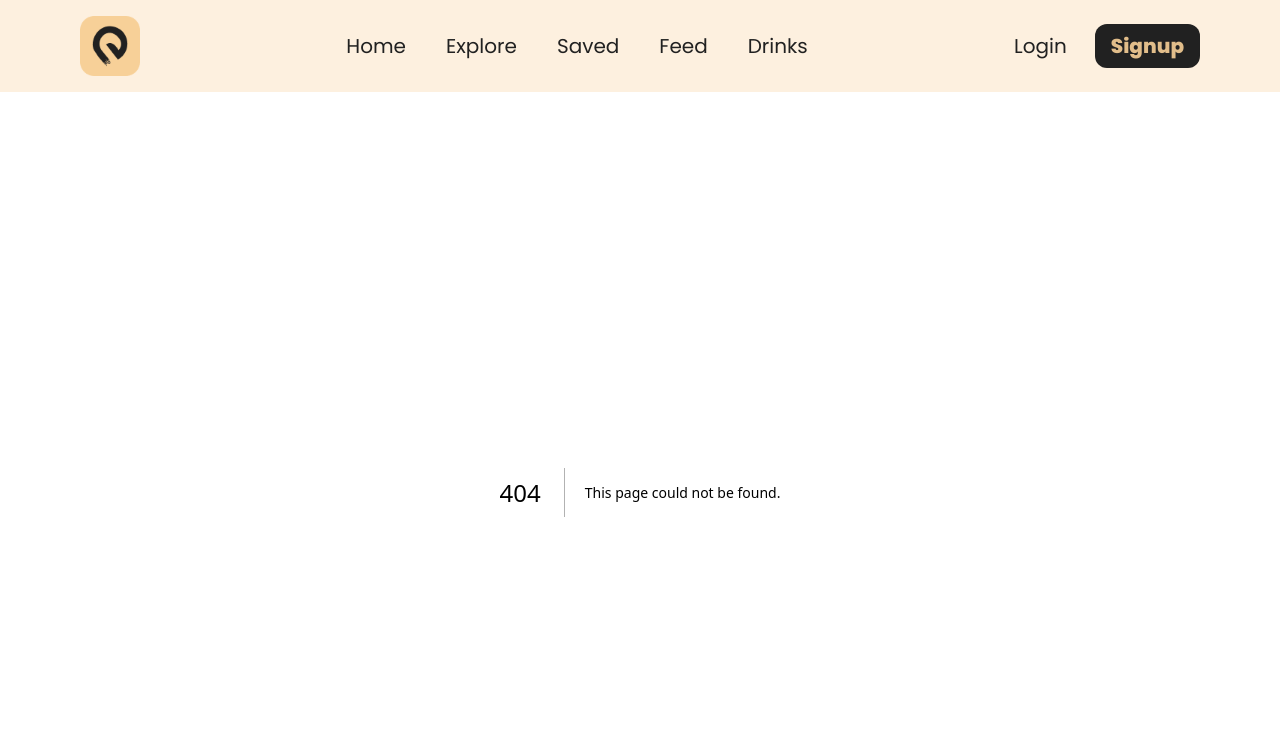
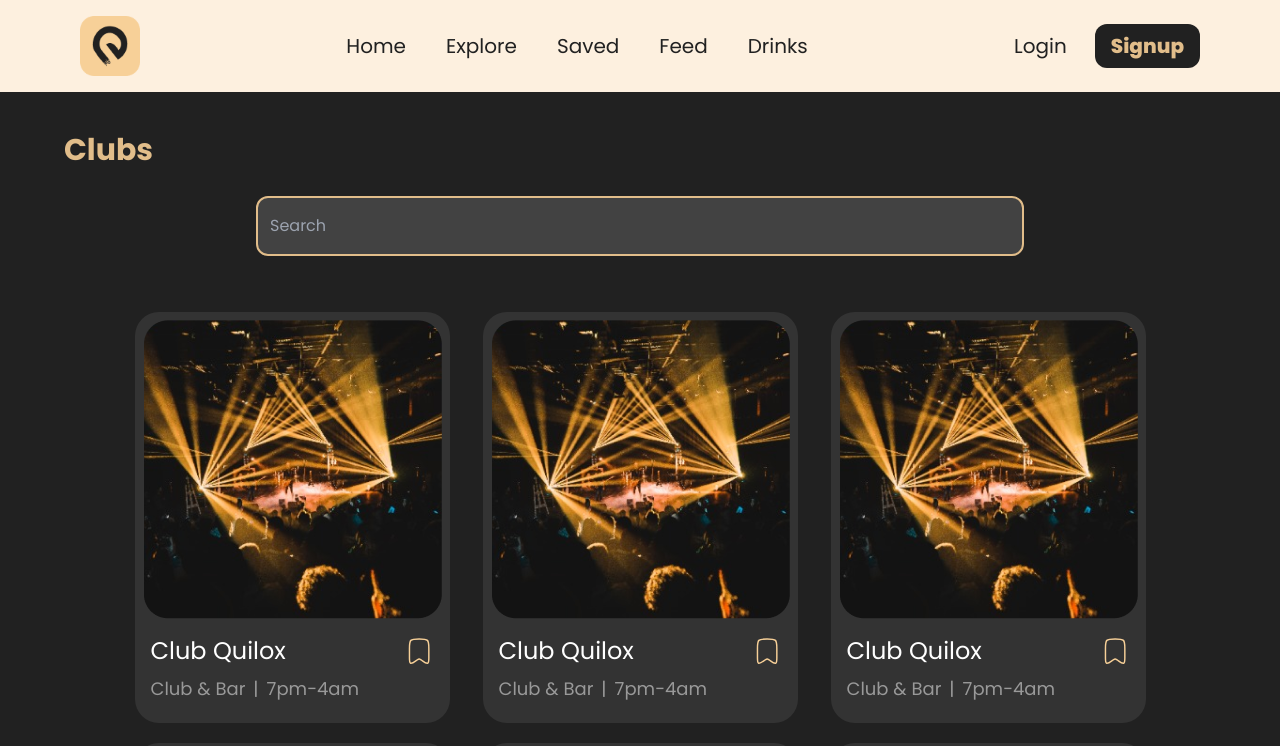
Before and after one commit to ixpllimitedofficial/iexplore_waitlist, a Next.js app: page /clubs in a window 1280 px wide. Before the commit this address had no page. Shown: the top 746 px of the page. Built offline with nearby package versions, Linux system fonts and the light colour scheme.

Commit message:
feat:clubs page done

```diff
--- /dev/null
+++ b/src/app/clubs/page.tsx
@@ -0,0 +1,20 @@
+import ClubsPage from "@/components/ClubsPage/ClubsPage";
+import AddLocation from "@/components/Home/AddLocation/AddLocation";
+import FriendlySpots from "@/components/Home/FriendlySpots/FriendlySpots";
+import Footer from "@/components/UI/Footer/Footer";
+
+const page = () => {
+  return (
+    <>
+      <ClubsPage />
+
+      <FriendlySpots />
+
+      <AddLocation />
+
+      <Footer />
+    </>
+  );
+};
+
+export default page;
--- /dev/null
+++ b/src/components/ClubsPage/ClubsPage.tsx
@@ -0,0 +1,27 @@
+import React from "react";
+import AppInput from "../UI/Inputs/AppInput";
+import ClubCard from "../UI/Cards/ClubCard";
+
+const ClubsPage = () => {
+  return (
+    <section className="py-10">
+      <h1 className="text-[#E1BD8A] text-3xl font-bold w-[90vw] mx-auto">
+        Clubs
+      </h1>
+
+      <AppInput
+        type="search"
+        placeholder="Search"
+        inputClass="rounded- w-[60%] mx-auto mt-5"
+      />
+
+      <div className="flex flex-wrap justify-around mt-14 w-[80vw] mx-auto gap-5">
+        {[1, 2, 3, 4, 5, 6, 7, 8, 9,10,11,12].map((card) => {
+          return <ClubCard key={card} />;
+        })}
+      </div>
+    </section>
+  );
+};
+
+export default ClubsPage;
--- a/src/components/Home/Clubs/Clubs.tsx
+++ b/src/components/Home/Clubs/Clubs.tsx
@@ -1,17 +1,20 @@
 import AppButton from "@/components/UI/Button/AppButton";
 import ClubCard from "@/components/UI/Cards/ClubCard";
 import ArrowButtonRight from "@/assets/svg/ArrowButtonRight.svg";
+import Link from "next/link";
 
 const Clubs = () => {
   return (
     <section className="mt-10">
       <div className="flex items-center justify-between mb-7 mx-10">
         <h1 className="text-[#E1BD8A] text-3xl font-bold">Clubs</h1>
+        <Link href="/clubs">
         <AppButton
           btnText="See All"
           className="border-2 border-[#887254]"
           rightIcon={ArrowButtonRight}
         />
+        </Link>
       </div>
 
       <div className="flex gap-5 overflow-x-scroll no-scrollbar whitespace-nowrap ml-10">
```
